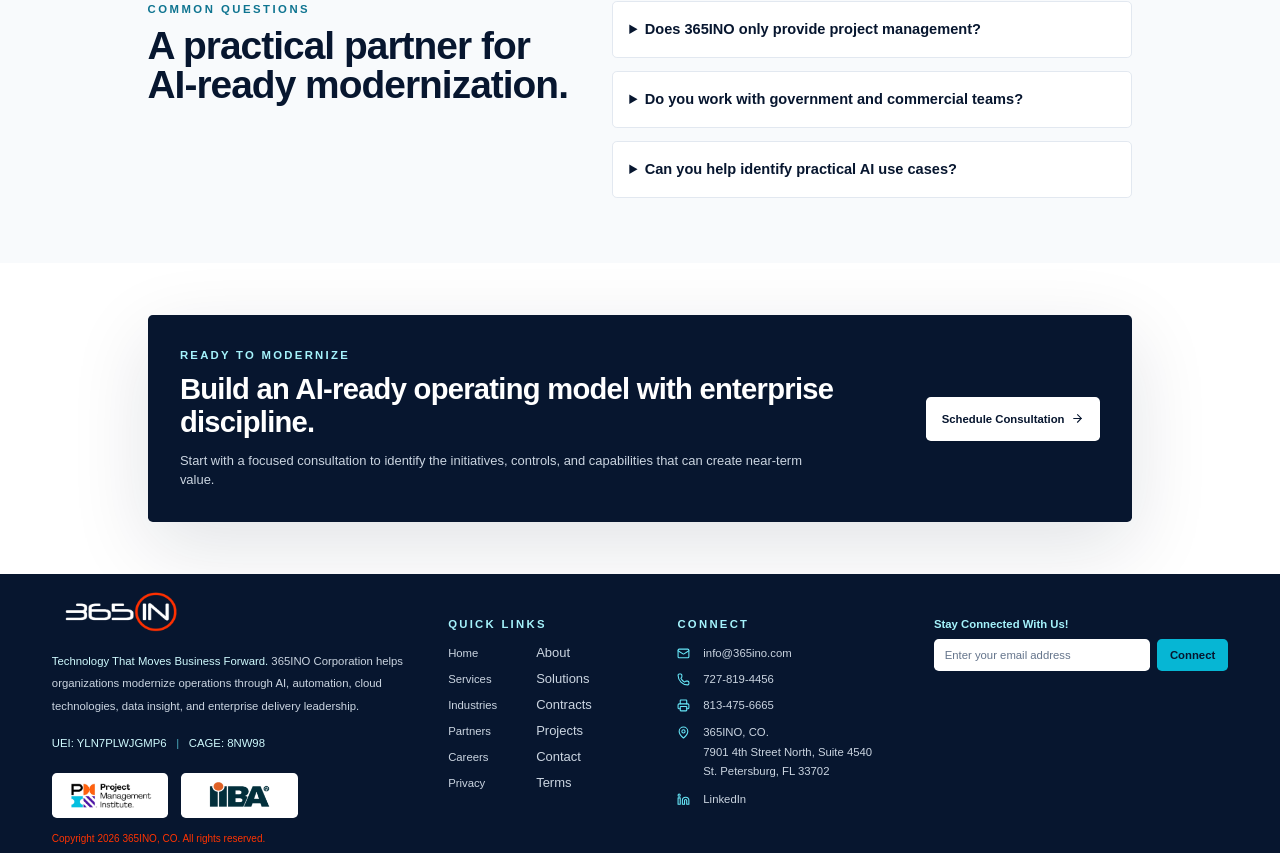
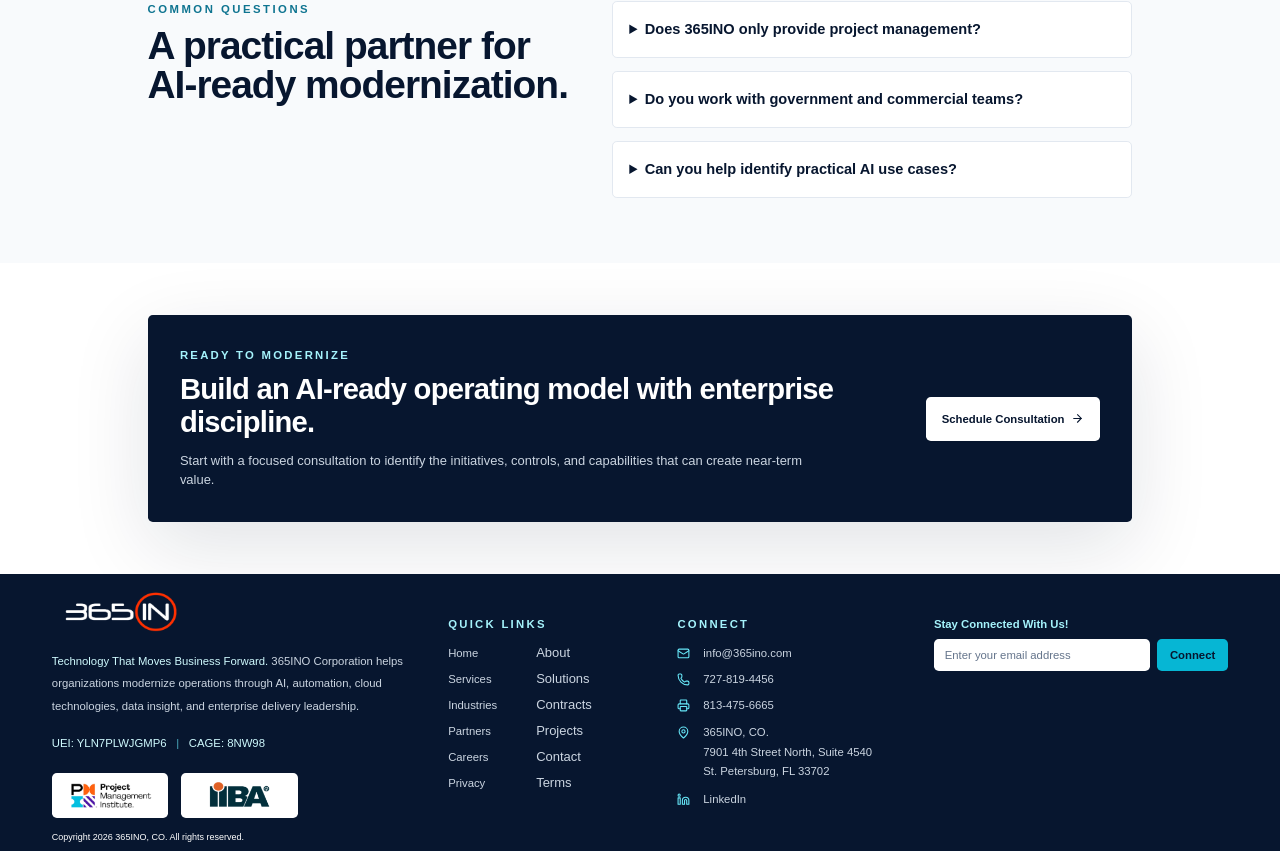
Before and after one commit to Space3434/365INO, a Next.js app: page / in a window 1280 px wide. Shown: the part 5076-5929 px from the top of the page. Built offline with nearby package versions, Linux system fonts and the light colour scheme.

Commit message:
Adjust footer copyright styling

```diff
--- a/components/footer.tsx
+++ b/components/footer.tsx
@@ -127,7 +127,7 @@ export function Footer() {
             </form>
           </div>
         </div>
-        <p className="mt-4 text-left text-[10px] text-[#FF3300]">
+        <p className="mt-4 text-left text-[9px] text-white">
           Copyright 2026 365INO, CO. All rights reserved.
         </p>
       </div>
```
